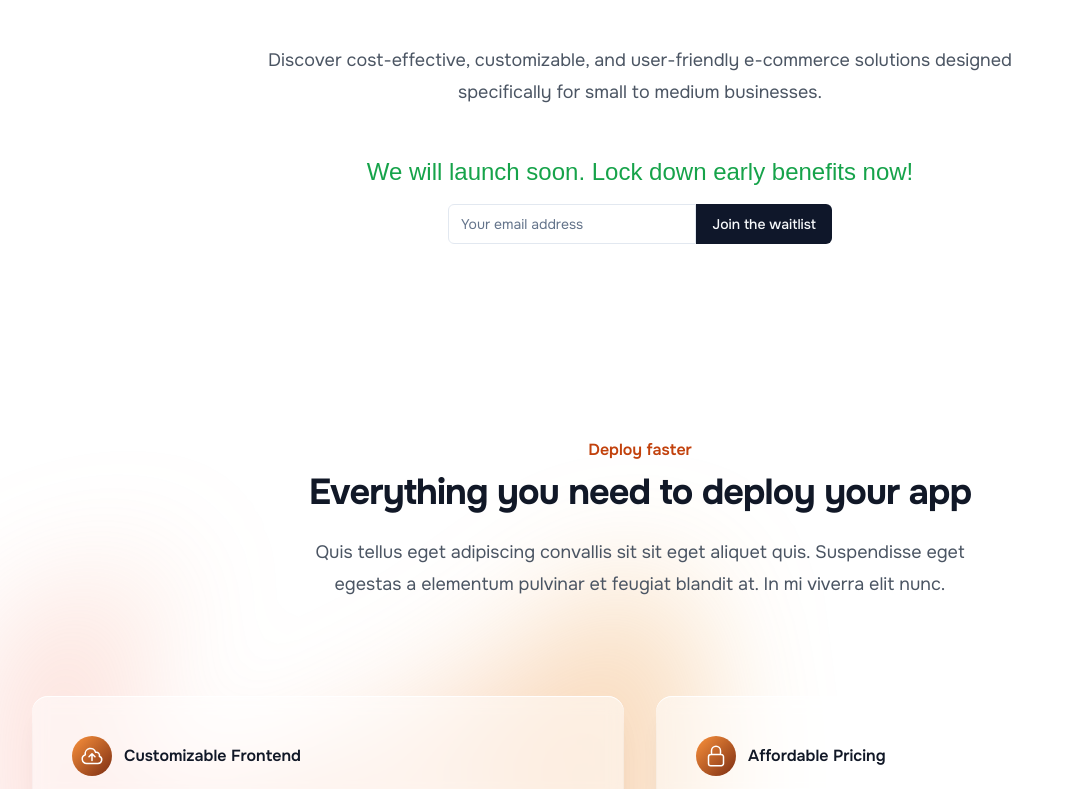
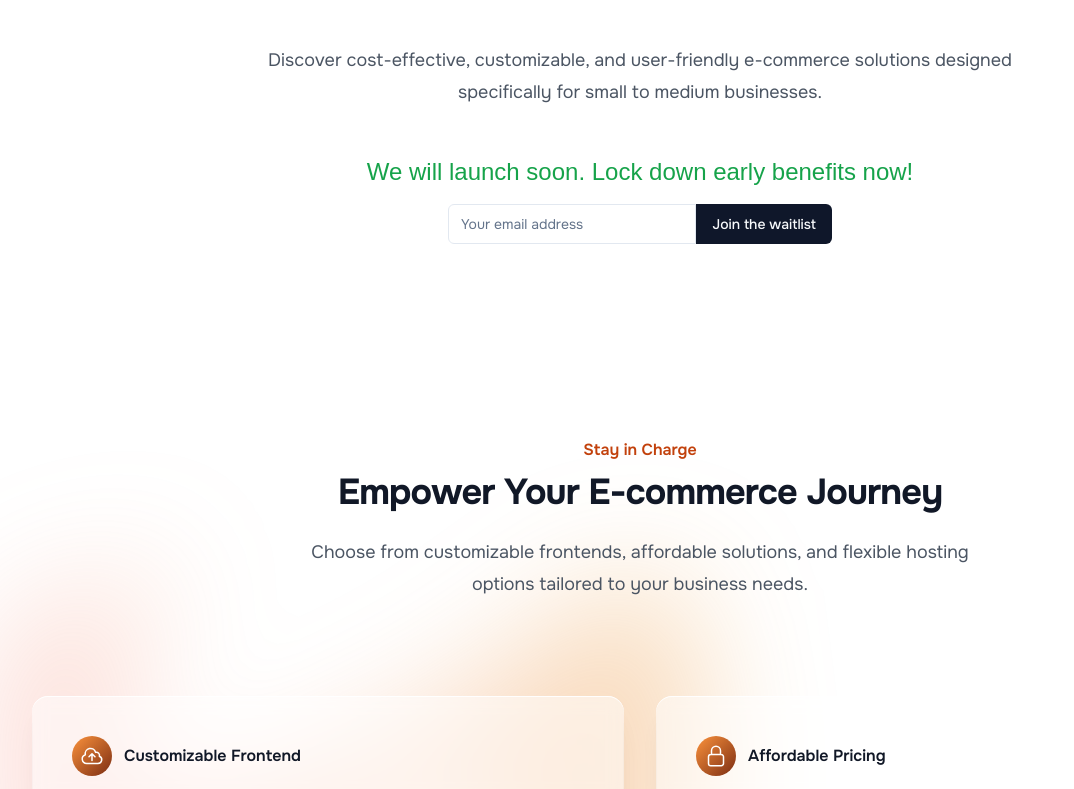
Before and after one commit to josephajibodu/creativecommerce-frontend, a Next.js app: page / in a window 1280 px wide. Shown: the part 404-1193 px from the top of the page, without its empty margins (0-1074 px from the left). Built offline with nearby package versions, Linux system fonts and the light colour scheme; a web font is replaced by a local one.

Commit message:
landing page fixed

```diff
--- a/src/app/page.tsx
+++ b/src/app/page.tsx
@@ -106,15 +106,14 @@ export default function Home() {
         <div className="mx-auto max-w-7xl px-6 lg:px-8">
           <div className="mx-auto max-w-2xl lg:text-center">
             <h2 className="text-base font-semibold leading-7 text-orange-700">
-              Deploy faster
+              Stay in Charge
             </h2>
             <p className="mt-2 text-3xl font-bold tracking-tight text-gray-900 sm:text-4xl">
-              Everything you need to deploy your app
+              Empower Your E-commerce Journey
             </p>
             <p className="mt-6 text-lg leading-8 text-gray-600">
-              Quis tellus eget adipiscing convallis sit sit eget aliquet quis.
-              Suspendisse eget egestas a elementum pulvinar et feugiat blandit
-              at. In mi viverra elit nunc.
+              Choose from customizable frontends, affordable solutions, and
+              flexible hosting options tailored to your business needs.
             </p>
           </div>
           <div className="mx-auto mt-16 max-w-2xl sm:mt-20 lg:mt-24 lg:max-w-7xl">
```
